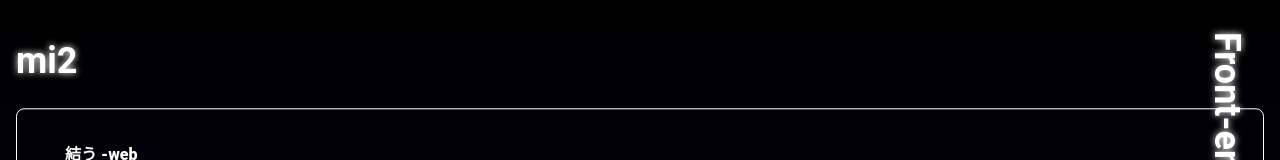
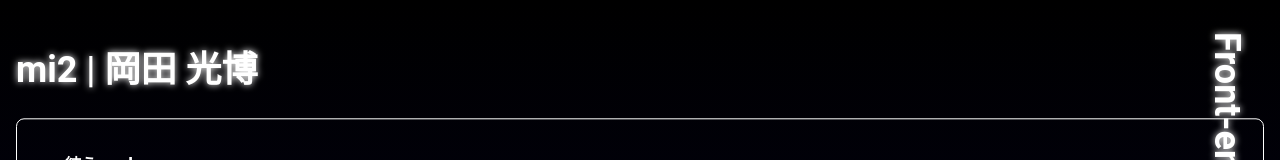
Before and after one commit to mitsu0428/yu-web, a Next.js app: page / in a window 1280 px wide. Shown: the top 160 px of the page. Built offline with nearby package versions, Linux system fonts and the light colour scheme.

Commit message:
fix:名前を入れるように

```diff
--- a/src/pages/components/layout/FrontDescription.tsx
+++ b/src/pages/components/layout/FrontDescription.tsx
@@ -5,7 +5,7 @@ function FrontDescription() {
   return (
     <>
       <TitleContainer>
-        <Title>mi2</Title>
+        <Title>mi2 | 岡田 光博</Title>
       </TitleContainer>
       <TitleContainer>
         <VerticalText>
```
